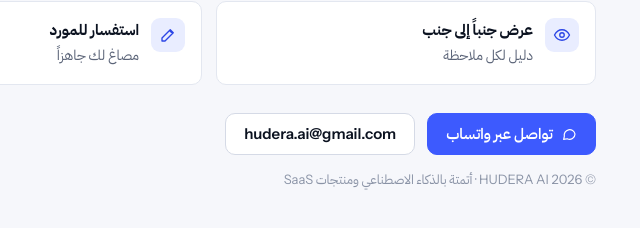
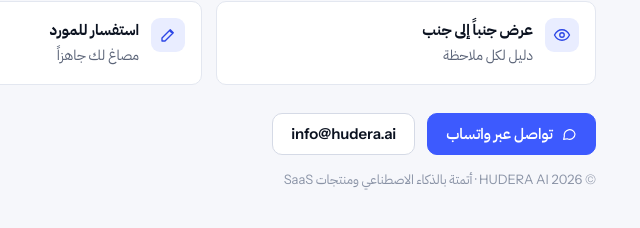
Before and after one commit to hudera-ai/matchdesk, a plain HTML site: page index.html in a window 1280 px wide. Shown: the part 1276-1504 px from the top of the page, 628-1268 px from the left. Drawn offline with nearby package versions, Linux system fonts and the light colour scheme.

Commit message:
Contact e-mail is info@hudera.ai

```diff
--- a/index.html
+++ b/index.html
@@ -3080,7 +3080,7 @@
 }
 
 /* ================= Site: products, home, product pages, router ================= */
-const CONTACT = { email: "hudera.ai@gmail.com", whatsapp: "+20 155 515 9139", wa: "201555159139", linkedin: "https://www.linkedin.com/company/hudera" };
+const CONTACT = { email: "info@hudera.ai", whatsapp: "+20 155 515 9139", wa: "201555159139", linkedin: "https://www.linkedin.com/company/hudera" };
 const waLink = text => `https://wa.me/${CONTACT.wa}?text=${encodeURIComponent(text)}`;
 
 const CATS = [
```
